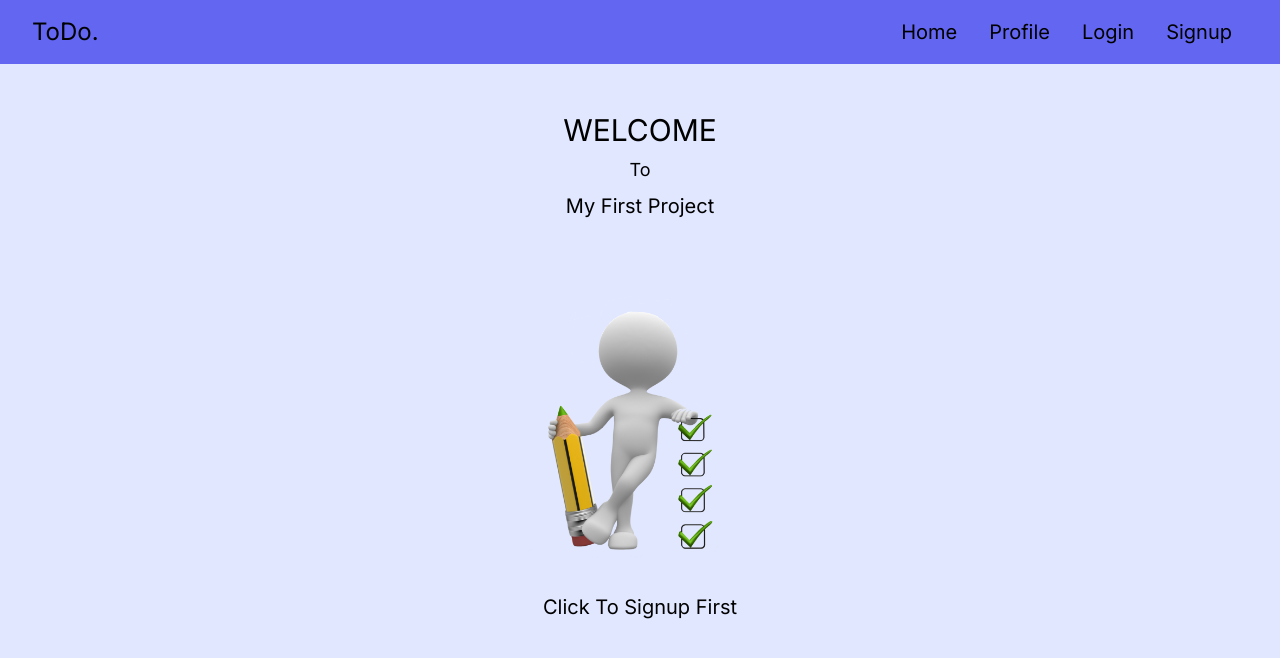
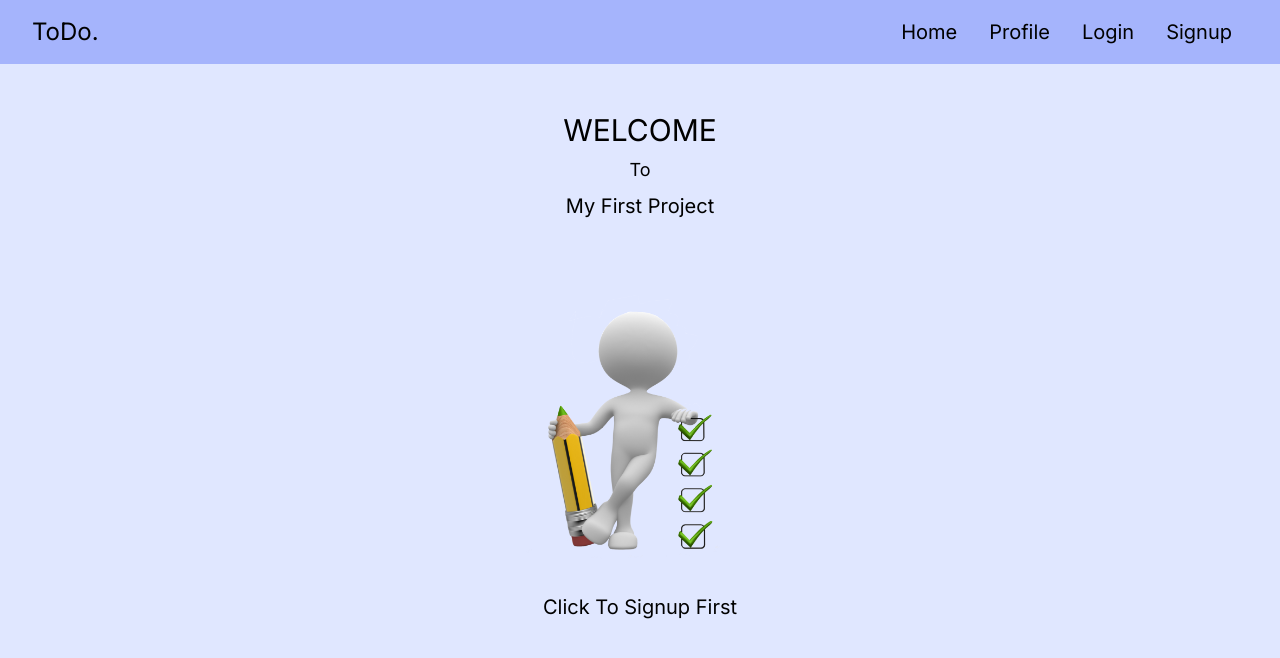
Before and after one commit to Ashu1109/project-1, a Next.js app: page / in a window 1280 px wide. Shown: the top 658 px of the page. Built offline with nearby package versions, Linux system fonts and the light colour scheme.

Commit message:
final commit

```diff
--- a/src/app/header.tsx
+++ b/src/app/header.tsx
@@ -11,7 +11,7 @@ const Header = () => {
     document.getElementById('links').classList.toggle('blocking')
   }
   return (<>
-    <div className='hidden h-16 w-full bg-indigo-500 md:flex justify-between items-center'>
+    <div className='hidden h-16 w-full bg-indigo-300 md:flex justify-between items-center'>
       <div className=' hidden md:block ml-8'>
         <Link className='text-2xl' href={'/'}>ToDo.</Link>
       </div>
```
